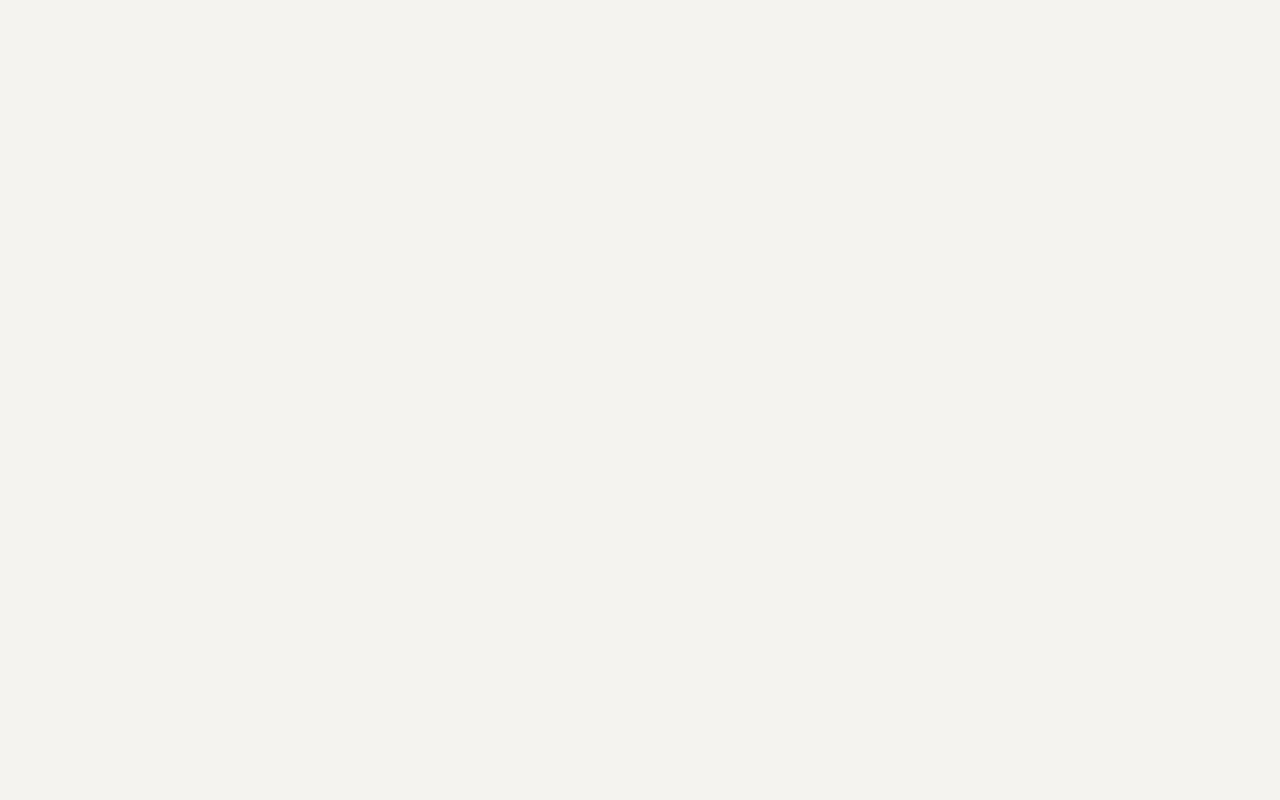
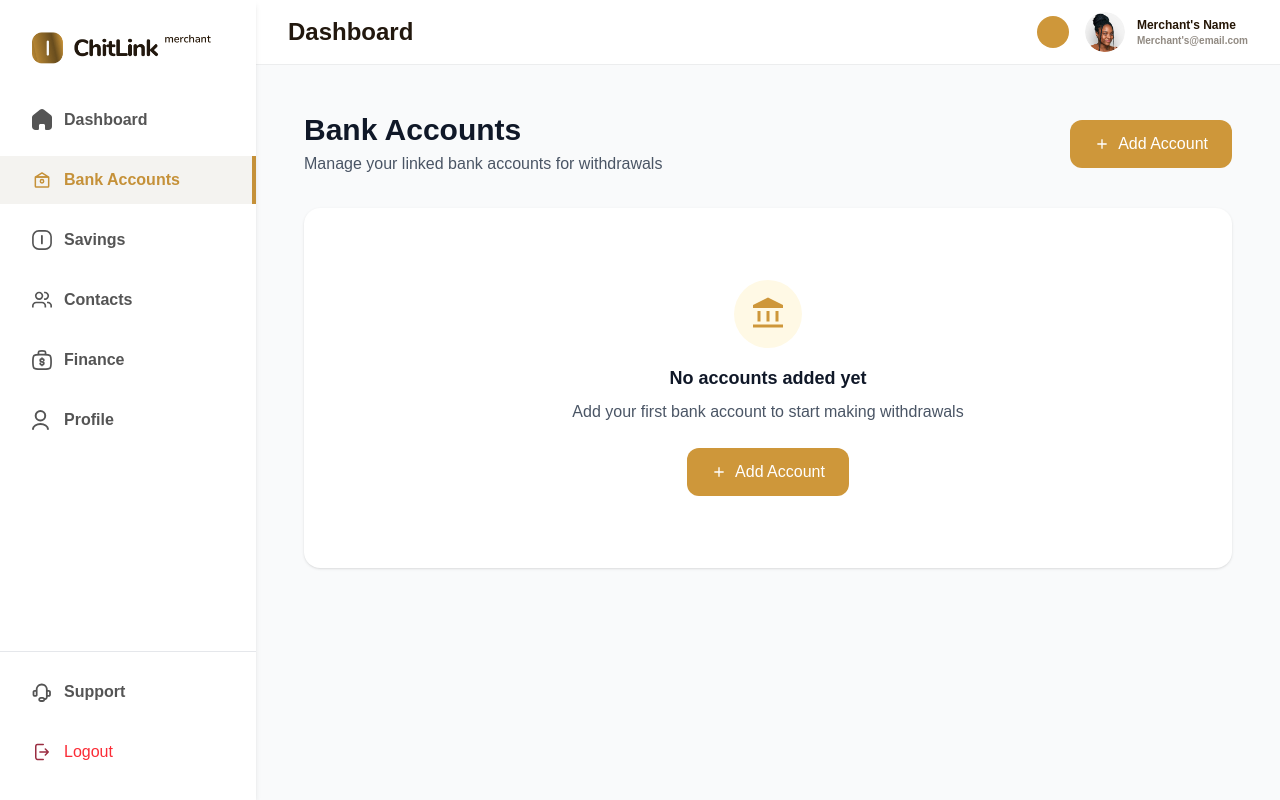
Before and after one commit to Tomtiko04/ChitLinkP, a React (Vite) app: page /bank-accounts in a window 1280 px wide. Before the commit this address had no page. Built offline with nearby package versions, Linux system fonts and the light colour scheme; some icons are missing; the HTML template or start-up script is replaced by a standard one.

Commit message:
Add account

```diff
--- a/src/App.jsx
+++ b/src/App.jsx
@@ -2,6 +2,8 @@ import { BrowserRouter as Router, Routes, Route } from 'react-router-dom';
 import MainLayout from './components/layout/MainLayout';
 
 import Dashboard from './pages/Dashboard';
+import BankAccounts from './pages/BankAccounts';
+
 const Savings = () => <div className="py-12 text-center">Savings Page</div>;
 const Contacts = () => <div className="py-12 text-center">Contacts Page</div>;
 const Finance = () => <div className="py-12 text-center">Finance Page</div>;
@@ -13,6 +15,7 @@ function App() {
       <Routes>
         <Route path="/" element={<MainLayout />}>
           <Route index element={<Dashboard />} />
+          <Route path="bank-accounts" element={<BankAccounts />} />
           <Route path="savings" element={<Savings />} />
           <Route path="contacts" element={<Contacts />} />
           <Route path="finance" element={<Finance />} />
--- a/src/components/Sidebar.jsx
+++ b/src/components/Sidebar.jsx
@@ -17,6 +17,41 @@ const navItems = [
         <path
           d="M6.98397 19.7614V16.5427C6.98397 15.7211 7.65491 15.055 8.48256 15.055H11.508C11.9055 15.055 12.2866 15.2118 12.5677 15.4908C12.8487 15.7698 13.0066 16.1482 13.0066 16.5427V19.7614C13.0041 20.103 13.139 20.4314 13.3814 20.6739C13.6239 20.9163 13.9537 21.0526 14.2978 21.0526H16.3619C17.3259 21.0551 18.2513 20.6767 18.9339 20.0008C19.6164 19.325 20 18.4073 20 17.4503V8.2809C20 7.50785 19.6548 6.77457 19.0575 6.27859L12.0358 0.711441C10.8144 -0.264672 9.06433 -0.233156 7.87936 0.786293L1.01791 6.27859C0.392358 6.75995 0.0184761 7.4954 0 8.2809V17.441C0 19.4356 1.62882 21.0526 3.63808 21.0526H5.65504C6.36971 21.0526 6.95052 20.4802 6.9557 19.7708L6.98397 19.7614Z"
           fill="currentColor"
+        />
+      </svg>
+    ),
+  },
+  {
+    label: 'Bank Accounts',
+    path: '/bank-accounts',
+    icon: (
+      <svg
+        width="24"
+        height="24"
+        viewBox="0 0 24 24"
+        fill="none"
+        xmlns="http://www.w3.org/2000/svg"
+      >
+        <path
+          d="M19 8.5H5C4.44772 8.5 4 8.94772 4 9.5V19.5C4 20.0523 4.44772 20.5 5 20.5H19C19.5523 20.5 20 20.0523 20 19.5V9.5C20 8.94772 19.5523 8.5 19 8.5Z"
+          stroke="currentColor"
+          strokeWidth="1.8"
+          strokeLinecap="round"
+          strokeLinejoin="round"
+        />
+        <path
+          d="M12 3.5L20 8.5H4L12 3.5Z"
+          stroke="currentColor"
+          strokeWidth="1.8"
+          strokeLinecap="round"
+          strokeLinejoin="round"
+        />
+        <path
+          d="M12 15.5C13.1046 15.5 14 14.6046 14 13.5C14 12.3954 13.1046 11.5 12 11.5C10.8954 11.5 10 12.3954 10 13.5C10 14.6046 10.8954 15.5 12 15.5Z"
+          stroke="currentColor"
+          strokeWidth="1.8"
+          strokeLinecap="round"
+          strokeLinejoin="round"
         />
       </svg>
     ),
--- a/src/components/WithdrawalModal.jsx
+++ b/src/components/WithdrawalModal.jsx
@@ -1,27 +1,11 @@
 import React, { useState } from 'react';
 import { Icon } from '@iconify/react';
-import AddAccountModal from './AddAccountModal';
+import { Link } from 'react-router-dom';
 
-const mockAccounts = [
-  {
-    id: 1,
-    bankName: 'Access Bank',
-    accountNumber: '0123456789',
-    accountName: 'John Doe',
-  },
-  {
-    id: 2,
-    bankName: 'GTBank',
-    accountNumber: '9876543210',
-    accountName: 'John Doe',
-  },
-];
-
-export default function WithdrawalModal({ isOpen, onClose, hasAccounts = false }) {
+export default function WithdrawalModal({ isOpen, onClose, accounts = [] }) {
   const [amount, setAmount] = useState('000.00');
   const [isEditing, setIsEditing] = useState(false);
-  const [showAddAccount, setShowAddAccount] = useState(false);
-  const [accounts, setAccounts] = useState(mockAccounts);
+  const [selectedAccount, setSelectedAccount] = useState(null);
 
   const handleAmountChange = (value) => {
     // Remove non-numeric characters
@@ -53,20 +37,9 @@ export default function WithdrawalModal({ isOpen, onClose, hasAccounts = false }
     }
   };
 
-  const handleAddAccount = (accountData) => {
-    const newAccount = {
-      id: accounts.length + 1,
-      bankName: accountData.bank,
-      accountNumber: accountData.accountNo,
-      accountName: accountData.accountName,
-    };
-    setAccounts([...accounts, newAccount]);
-  };
-
   if (!isOpen) return null;
 
   return (
-    <>
     <div
       className="fixed inset-0 z-50 flex items-center justify-center bg-black/80"
       onClick={handleOverlayClick}
@@ -107,14 +80,7 @@ export default function WithdrawalModal({ isOpen, onClose, hasAccounts = false }
           {/* Destinations Section */}
           <div className="mb-4">
             <div className="flex items-center justify-between">
-                <h3 className="text-xl font-bold text-[#CE973A]">Destinations</h3>
-                <button
-                  className="flex items-center gap-2 rounded-xl bg-[#CE973A] px-4 py-2 text-white transition hover:bg-[#B07E2B]"
-                  onClick={() => setShowAddAccount(true)}
-                >
-                  <Icon icon="material-symbols:add" />
-                  <span>Add Account</span>
-                </button>
+              <h3 className="text-xl font-bold text-[#CE973A]">Select Account</h3>
             </div>
 
             {/* Accounts List or Empty State */}
@@ -122,52 +88,74 @@ export default function WithdrawalModal({ isOpen, onClose, hasAccounts = false }
               {accounts.length > 0 ? (
                 <div className="space-y-4">
                   {accounts.map(account => (
-                      <div
+                    <button
                       key={account.id}
-                        className="flex items-center justify-between rounded-xl border border-gray-200 p-4"
+                      className={`flex w-full items-center justify-between rounded-xl border p-4 transition ${
+                        selectedAccount?.id === account.id
+                          ? 'border-[#CE973A] bg-[#FFF9E5]'
+                          : 'border-gray-200 hover:border-[#CE973A]/50'
+                      }`}
+                      onClick={() => setSelectedAccount(account)}
                     >
                       <div className="flex items-center gap-4">
-                          <div className="h-12 w-12 rounded-full bg-gray-200" />
-                          <div>
-                            <p className="font-semibold">{account.bankName}</p>
+                        <div className="flex h-12 w-12 items-center justify-center rounded-full bg-[#FFF9E5]">
+                          <Icon icon="material-symbols:account-balance" className="text-2xl text-[#CE973A]" />
+                        </div>
+                        <div className="text-left">
+                          <p className="font-semibold text-gray-900">{account.bankName}</p>
                           <p className="text-sm text-gray-600">{account.accountNumber}</p>
                         </div>
                       </div>
-                        <button
-                          className="rounded-full p-2 hover:bg-gray-100"
-                          onClick={() => {
-                            setAccounts(accounts.filter(a => a.id !== account.id));
-                          }}
-                        >
-                          <Icon icon="material-symbols:close" className="text-gray-400" />
+                      {selectedAccount?.id === account.id && (
+                        <Icon icon="material-symbols:check-circle" className="text-xl text-[#CE973A]" />
+                      )}
                     </button>
-                      </div>
                   ))}
                 </div>
               ) : (
-                  <div className="mt-4 rounded-xl bg-[#FFF9E5] p-4 text-center text-[#8B5800]">
-                    You do not have any account added to the destination kindly add an account.
+                <div className="mt-4 rounded-xl bg-[#FFF9E5] p-6 text-center">
+                  <div className="mb-4 flex justify-center">
+                    <div className="rounded-full bg-[#CE973A]/10 p-3">
+                      <Icon icon="material-symbols:account-balance" className="text-3xl text-[#CE973A]" />
+                    </div>
+                  </div>
+                  <p className="mb-4 text-[#8B5800]">
+                    You need to add a bank account before making a withdrawal
+                  </p>
+                  <Link
+                    to="/bank-accounts"
+                    className="inline-flex items-center gap-2 rounded-xl bg-[#CE973A] px-6 py-3 text-white transition hover:bg-[#B07E2B]"
+                    onClick={onClose}
+                  >
+                    <Icon icon="material-symbols:add" />
+                    <span>Add Account</span>
+                  </Link>
                 </div>
               )}
             </div>
           </div>
 
-            {/* Add Account Button (Bottom) */}
+          {/* Submit Button */}
+          {accounts.length > 0 && (
             <button
-              className="mt-4 w-full rounded-xl bg-[#CE973A] py-4 text-center text-lg font-semibold text-white transition hover:bg-[#B07E2B]"
-              onClick={() => setShowAddAccount(true)}
+              className={`mt-4 w-full rounded-xl py-4 text-center text-lg font-semibold transition ${
+                selectedAccount && amount !== '000.00'
+                  ? 'bg-[#CE973A] text-white hover:bg-[#B07E2B]'
+                  : 'cursor-not-allowed bg-gray-100 text-gray-400'
+              }`}
+              disabled={!selectedAccount || amount === '000.00'}
+              onClick={() => {
+                if (selectedAccount && amount !== '000.00') {
+                  // Handle withdrawal
+                  console.log('Withdrawing', amount, 'to', selectedAccount);
+                }
+              }}
             >
-              + Add Account
+              Withdraw
             </button>
+          )}
         </div>
       </div>
     </div>
-
-      <AddAccountModal
-        isOpen={showAddAccount}
-        onClose={() => setShowAddAccount(false)}
-        onAddAccount={handleAddAccount}
-      />
-    </>
   );
 }
--- /dev/null
+++ b/src/pages/BankAccounts.jsx
@@ -0,0 +1,96 @@
+import React, { useState } from 'react';
+import { Icon } from '@iconify/react';
+import AddAccountModal from '../components/AddAccountModal';
+
+export default function BankAccounts() {
+  const [showAddAccount, setShowAddAccount] = useState(false);
+  const [accounts, setAccounts] = useState([]);
+
+  const handleAddAccount = (accountData) => {
+    const newAccount = {
+      id: accounts.length + 1,
+      bankName: accountData.bank,
+      accountNumber: accountData.accountNo,
+      accountName: accountData.accountName,
+    };
+    setAccounts([...accounts, newAccount]);
+  };
+
+  return (
+    <div className="container mx-auto max-w-4xl px-4 py-8">
+      {/* Header */}
+      <div className="mb-8 flex items-center justify-between">
+        <div>
+          <h1 className="text-3xl font-bold text-gray-900">Bank Accounts</h1>
+          <p className="mt-1 text-gray-600">Manage your linked bank accounts for withdrawals</p>
+        </div>
+        <button
+          className="flex items-center gap-2 rounded-xl bg-[#CE973A] px-6 py-3 text-white transition hover:bg-[#B07E2B]"
+          onClick={() => setShowAddAccount(true)}
+        >
+          <Icon icon="material-symbols:add" />
+          <span>Add Account</span>
+        </button>
+      </div>
+
+      {/* Accounts List */}
+      <div className="space-y-4 rounded-2xl bg-white p-6 shadow-sm">
+        {accounts.length > 0 ? (
+          <>
+            <h2 className="mb-4 text-lg font-semibold text-gray-900">Your Accounts</h2>
+            <div className="divide-y divide-gray-100">
+              {accounts.map(account => (
+                <div
+                  key={account.id}
+                  className="flex items-center justify-between py-4"
+                >
+                  <div className="flex items-center gap-4">
+                    <div className="flex h-12 w-12 items-center justify-center rounded-full bg-[#FFF9E5]">
+                      <Icon icon="material-symbols:account-balance" className="text-2xl text-[#CE973A]" />
+                    </div>
+                    <div>
+                      <p className="font-semibold text-gray-900">{account.bankName}</p>
+                      <p className="text-sm text-gray-600">{account.accountNumber}</p>
+                      <p className="text-sm text-gray-500">{account.accountName}</p>
+                    </div>
+                  </div>
+                  <div className="flex items-center gap-3">
+                    <button
+                      className="rounded-full p-2 text-gray-400 hover:bg-gray-50 hover:text-gray-500"
+                      onClick={() => {
+                        setAccounts(accounts.filter(a => a.id !== account.id));
+                      }}
+                    >
+                      <Icon icon="material-symbols:delete-outline" className="text-xl" />
+                    </button>
+                  </div>
+                </div>
+              ))}
+            </div>
+          </>
+        ) : (
+          <div className="flex flex-col items-center justify-center py-12 text-center">
+            <div className="mb-4 rounded-full bg-[#FFF9E5] p-4">
+              <Icon icon="material-symbols:account-balance" className="text-4xl text-[#CE973A]" />
+            </div>
+            <h3 className="mb-2 text-lg font-semibold text-gray-900">No accounts added yet</h3>
+            <p className="mb-6 text-gray-600">Add your first bank account to start making withdrawals</p>
+            <button
+              className="flex items-center gap-2 rounded-xl bg-[#CE973A] px-6 py-3 text-white transition hover:bg-[#B07E2B]"
+              onClick={() => setShowAddAccount(true)}
+            >
+              <Icon icon="material-symbols:add" />
+              <span>Add Account</span>
+            </button>
+          </div>
+        )}
+      </div>
+
+      <AddAccountModal
+        isOpen={showAddAccount}
+        onClose={() => setShowAddAccount(false)}
+        onAddAccount={handleAddAccount}
+      />
+    </div>
+  );
+}
```
Lines whose indentation alone changed are shown as unchanged.
